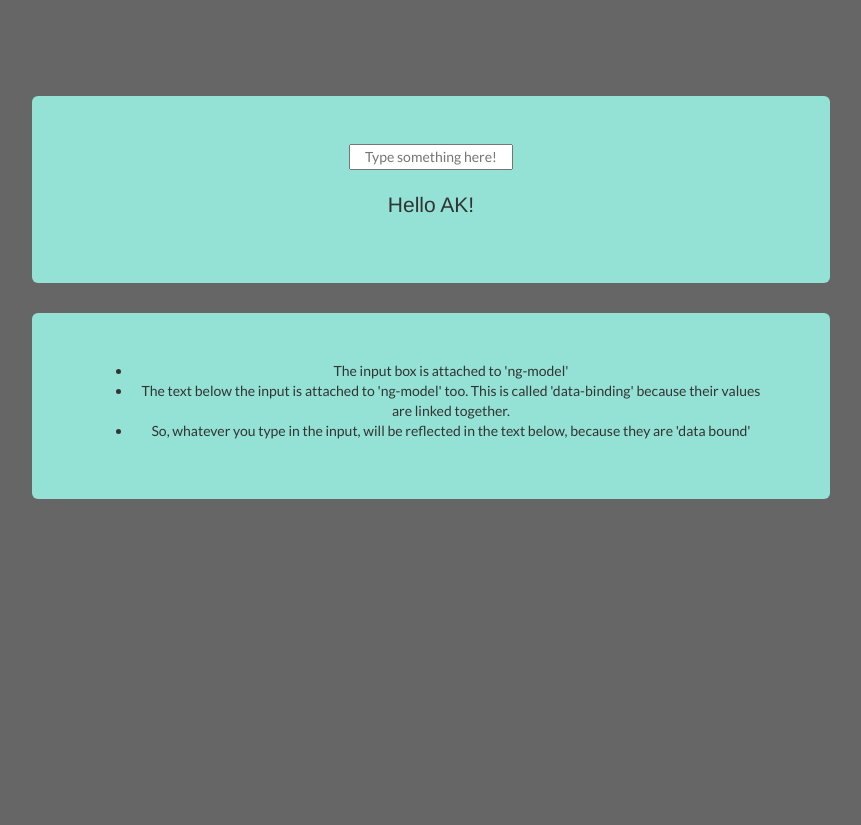
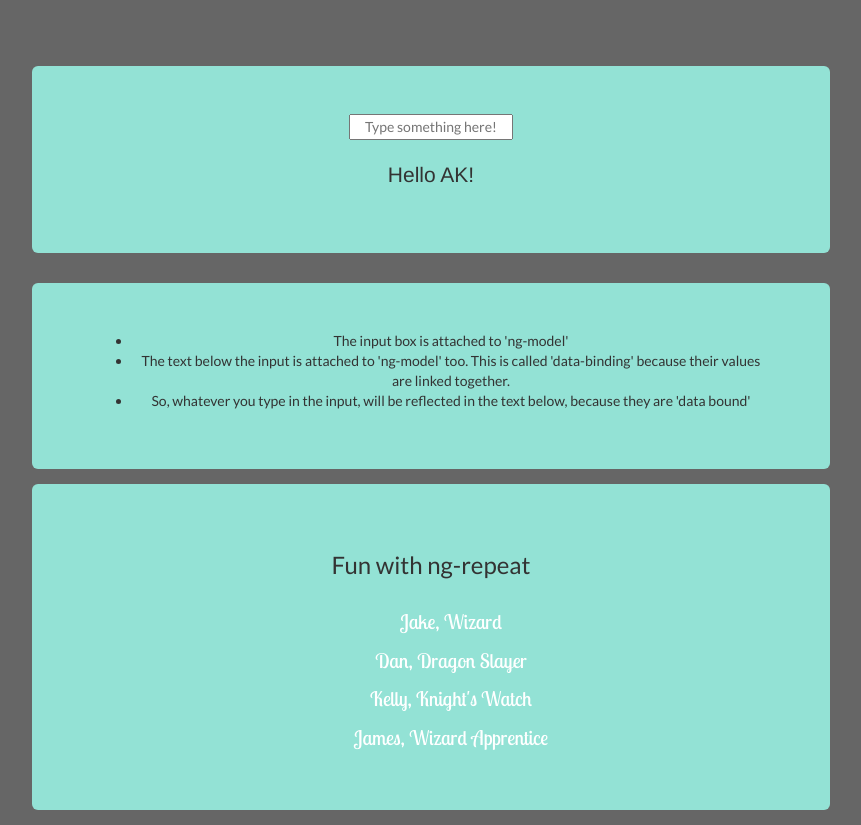
Before and after one commit to heyamykate/angularApp, a plain HTML site: page index.html in a window 1280 px wide. Shown: the part 124-949 px from the top of the page, without its empty margins (209-1070 px from the left). Before the commit the page ends 800 px from the top, so only its background shows below. Drawn offline with nearby package versions, Linux system fonts and the light colour scheme.

Commit message:
added ng repeat stuff

```diff
--- a/app.js
+++ b/app.js
@@ -4,4 +4,30 @@ myApp.controller('MainCtrl', ['$scope', function($scope) {
 
     $scope.test = "Hello AK!";
 
+    $scope.friends = [
+        {
+            name: 'Jake',
+            occupation: 'Wizard',
+            location: 'Idaho'
+        },
+
+        {
+            name: 'Dan',
+            occupation: 'Dragon Slayer',
+            location: 'Narnia'
+        },
+
+        {
+            name: 'Kelly',
+            occupation: "Knight's Watch",
+            location: 'The Wall'
+        },
+
+        {
+            name: 'James',
+            occupation: 'Wizard Apprentice',
+            location: 'Dreamland'
+        }
+    ];
+
 }]);
--- a/index.html
+++ b/index.html
@@ -30,6 +30,13 @@
                     <li>So, whatever you type in the input, will be reflected in the text below, because they are 'data bound'</li>
                 </ul>
             </div>
+
+            <div class="jumbotron" id="friends">
+                <h3>Fun with ng-repeat</h3><br>
+                <ul ng-repeat="friend in friends">
+                    <li>{{ friend.name }}, {{ friend.occupation }}</li>
+                </ul>
+            </div>
         </div>
 
         <script src="//ajax.googleapis.com/ajax/libs/angularjs/1.2.26/angular.min.js"></script>
--- a/style.css
+++ b/style.css
@@ -12,16 +12,27 @@ h1 {
 .jumbotron {
     text-align: center;
     background-color: #93E2D5;
-    margin-top: 100px;
+    margin-top: 70px;
     width: 70%;
 }
 
-#misc {
+#misc, #friends {
     text-align: center;
     background-color: #93E2D5;
     width: 70%;
     font-family: 'Lato', sans-serif;
-    margin: 0 auto;
+    margin-left: auto;
+    margin-right: auto;
+    margin-top: 15px;
+    margin-bottom: 15px;
+}
+
+#friends > ul {
+    list-style: none;
+    font-family: 'Lobster Two', cursive;
+    color: #fff;
+    font-size: 20px;
+    text-align: center;
 }
 
 .jumbotron > h2 {
```
